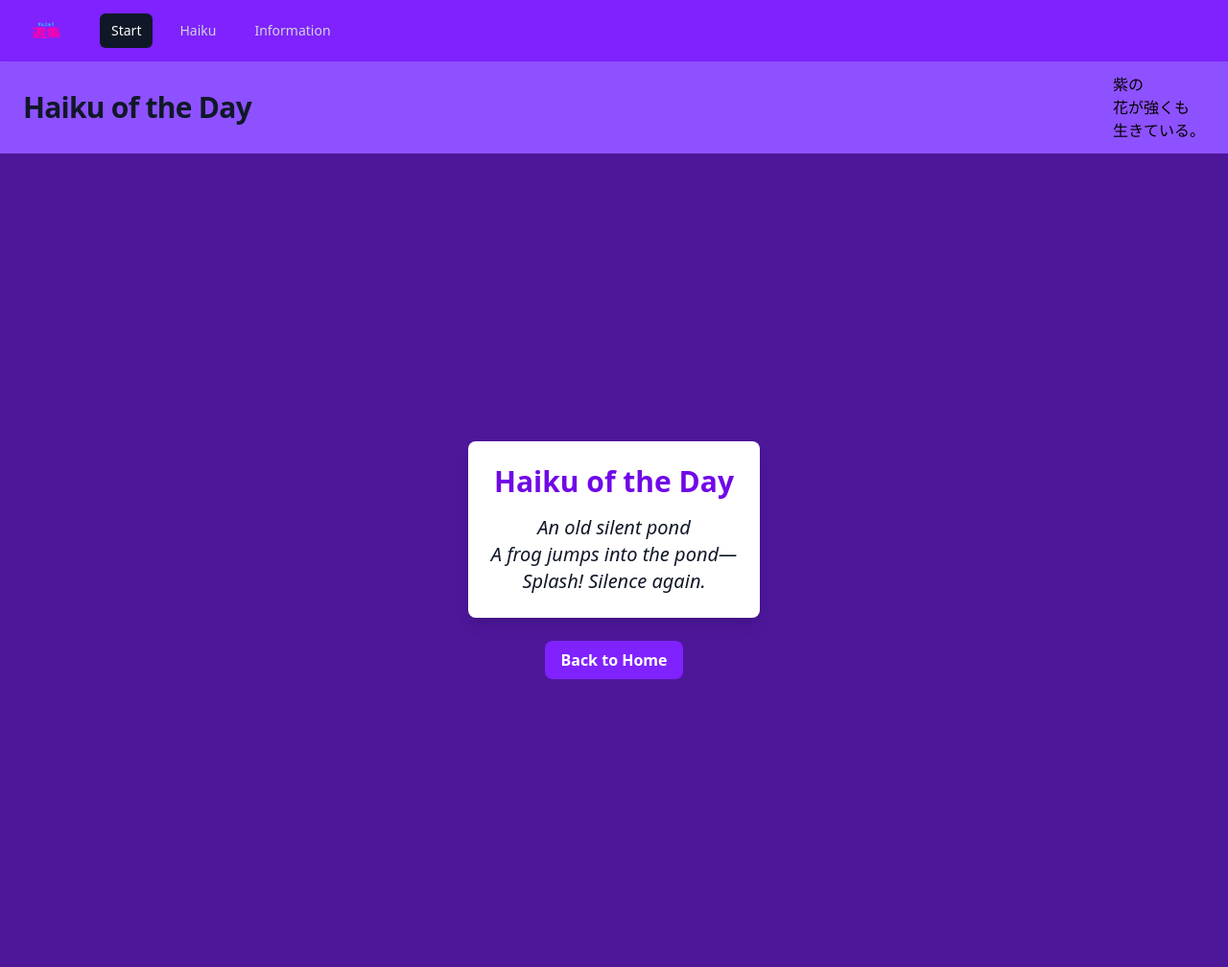
After one commit to senju1337/senju, a Flask app: page /haiku in a window 1280 px wide. The commit adds this page. Shown: the whole page at 96% size. Run offline with Flask 3, Linux system fonts and the light colour scheme.

Commit message:
feat: add Haiku page and link
Refs: OPS-1337

```diff
--- a/senju/main.py
+++ b/senju/main.py
@@ -2,10 +2,10 @@ from flask import Flask, render_template
 
 app = Flask(__name__)
 
-
 @app.route("/")
 def index():
-    context = {
-        "number": 1337
-    }
-    return render_template("index.jinja", context=context, title="Senju")
+    return render_template("index.jinja", title="Senju", active_page="home")
+
+@app.route("/haiku")
+def haiku_page():
+    return render_template("haiku.jinja", title="Haiku of the Day", active_page="haiku")
--- a/senju/templates/base.jinja
+++ b/senju/templates/base.jinja
@@ -27,9 +27,9 @@
 								<!-- Current: "bg-gray-900 text-white", Default: "text-gray-300 hover:bg-gray-700 hover:text-white" -->
 								<a href="#" class="rounded-md bg-gray-900 px-3 py-2 text-sm font-medium text-white"
 									aria-current="page">Start</a>
-								<a href="#"
-									class="rounded-md px-3 py-2 text-sm font-medium text-gray-300 hover:bg-gray-700 hover:text-white">Haiku</a>
-								<a href="#"
+								<a href="{{ url_for('haiku_page') }}" class="rounded-md px-3 py-2 text-sm font-medium text-gray-300 hover:bg-gray-700 hover:text-white">
+    Haiku
+</a>								<a href="#"
 									class="rounded-md px-3 py-2 text-sm font-medium text-gray-300 hover:bg-gray-700 hover:text-white">Information</a>
 							</div>
 						</div>
--- /dev/null
+++ b/senju/templates/haiku.jinja
@@ -0,0 +1,17 @@
+{% extends "base.jinja" %}
+
+{% block content %}
+<div class="bg-violet-900 min-h-screen flex flex-col items-center justify-center text-white">
+    <div class="bg-white text-gray-900 p-6 rounded-lg shadow-lg max-w-lg text-center">
+        <h1 class="text-3xl font-bold text-violet-700 mb-4">Haiku of the Day</h1>
+        <p class="text-xl italic">
+            An old silent pond<br>
+            A frog jumps into the pond—<br>
+            Splash! Silence again.
+        </p>
+    </div>
+    <a href="{{ url_for('index') }}" class="mt-6 bg-violet-600 hover:bg-violet-700 text-white font-bold py-2 px-4 rounded-lg">
+        Back to Home
+    </a>
+</div>
+{% endblock %}
```
